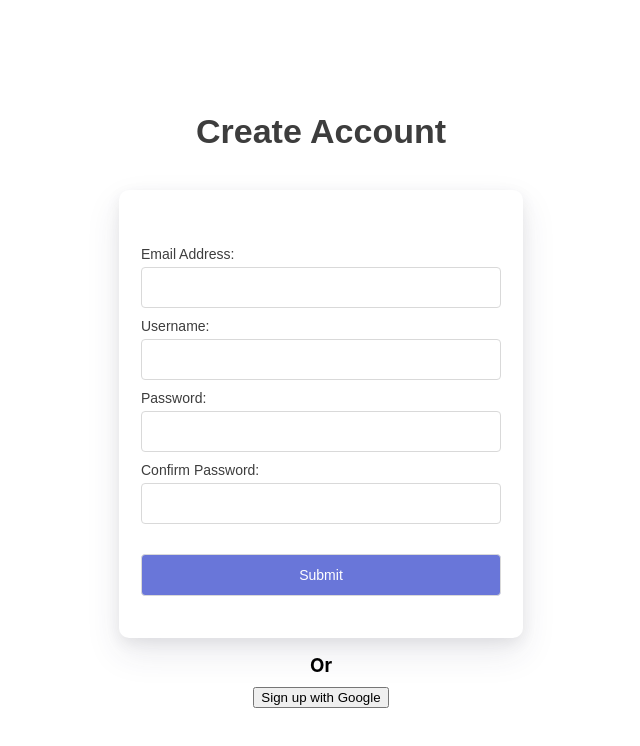
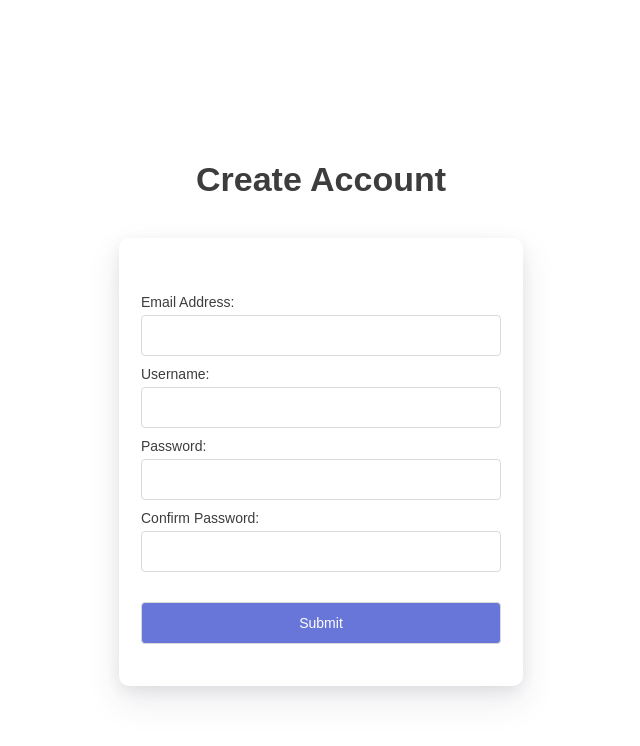
Before and after one commit to 0100-0100/NexosSoftware, a React (Create React App) app in the folder frontend/: page / in a window 1280 px wide. Shown: the top 746 px of the page, without its empty margins (319-959 px from the left). Built offline with nearby package versions, Linux system fonts and the light colour scheme.

Commit message:
[src.components.Signup] UPDATED | Coment for secion of google authentication.

```diff
--- a/frontend/src/components/Signup.tsx
+++ b/frontend/src/components/Signup.tsx
@@ -34,7 +34,6 @@ const Signup = () => {
         navigate("/otp/verify")
         toast.success(response_data.message)
       }
-      // server error pass to error
     }
   }
 
@@ -66,10 +65,12 @@ const Signup = () => {
             </div>
             <input className="submitButton" type="submit" value="Submit" />
           </form>
-          <h3 className='text-option'>Or</h3>
+          {/*
+              <h3 className='text-option'>Or</h3>
           <div className='googleContainer'>
             <button>Sign up with Google</button>
           </div>
+           */}
         </div>
       </div>
     </div>
```
